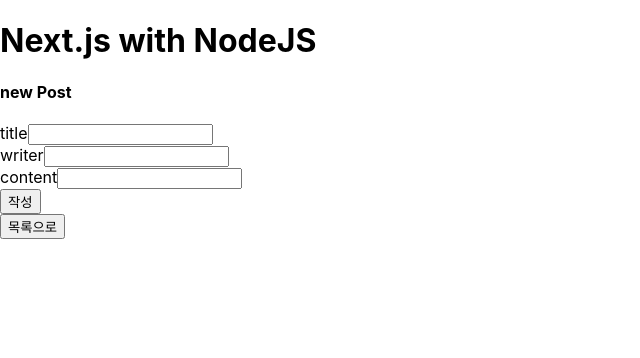
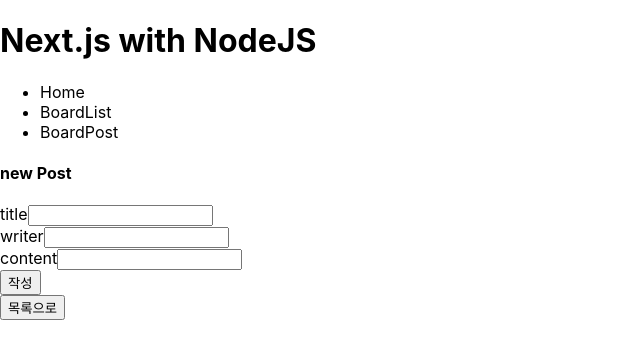
Before and after one commit to sungjaeahn-kopo/Board_Gradle_JPA, a Next.js app: page /board/save in a window 1280 px wide. Shown: the top 358 px of the page, without its empty margins (0-640 px from the left). Built offline with nearby package versions, Linux system fonts and the light colour scheme.

Commit message:
[Board]Add a next/link(Router)

```diff
--- a/components/Header.js
+++ b/components/Header.js
@@ -1,12 +1,16 @@
 import Link from 'next/link';
 import React from 'react';
-import { NavLink } from 'react-router-dom';
 
 export const Header = () => {
     return (
         <div className='header'>
             <h1>Next.js with NodeJS</h1>
             <div>
+                <ul>
+                    <li><Link href="/">Home</Link></li>
+                    <li><Link href="/board/list">BoardList</Link></li>
+                    <li><Link href="/board/save">BoardPost</Link></li>
+                </ul>
                 {/* <NavLink to = "/list">
                     list
                     </NavLink>  */}
--- a/components/PostBoard.js
+++ b/components/PostBoard.js
@@ -1,3 +1,4 @@
+import Link from "next/link";
 import { Component } from "react";
 
 
@@ -64,7 +65,9 @@
                     </div>
                     <div><button type="submit">작성</button></div>
                 </form>
-                    <div><button type ="button" onClick={goToList}>목록으로</button></div>
+                        <Link href="/board/list">
+                            <button>목록으로</button>
+                        </Link>
             </div>
         )
     }
--- a/pages/board/list.js
+++ b/pages/board/list.js
@@ -20,7 +20,7 @@
             })
             return () => {
             };
-        }, []);
+        });
 
 
     return (
```
Also changed, not shown: components/App.js (+2 -9 lines), components/Boards.js (+4 -6 lines).
